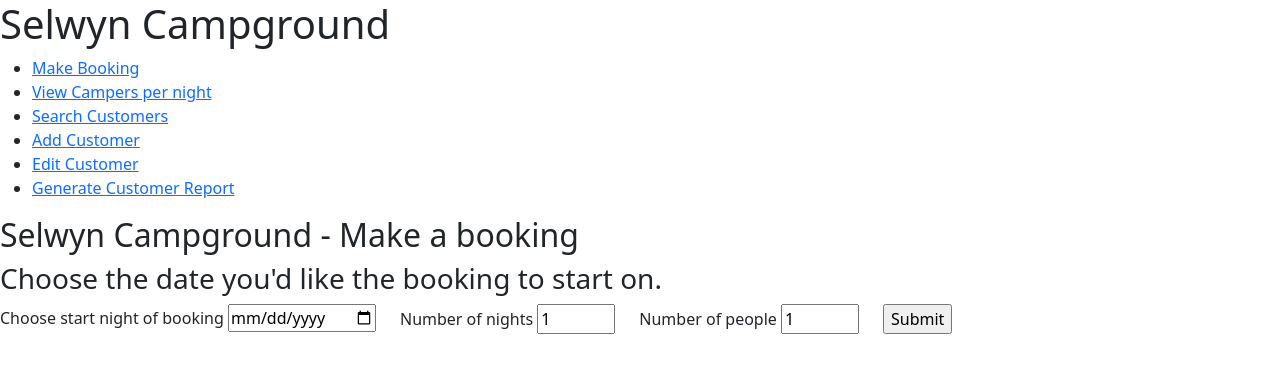
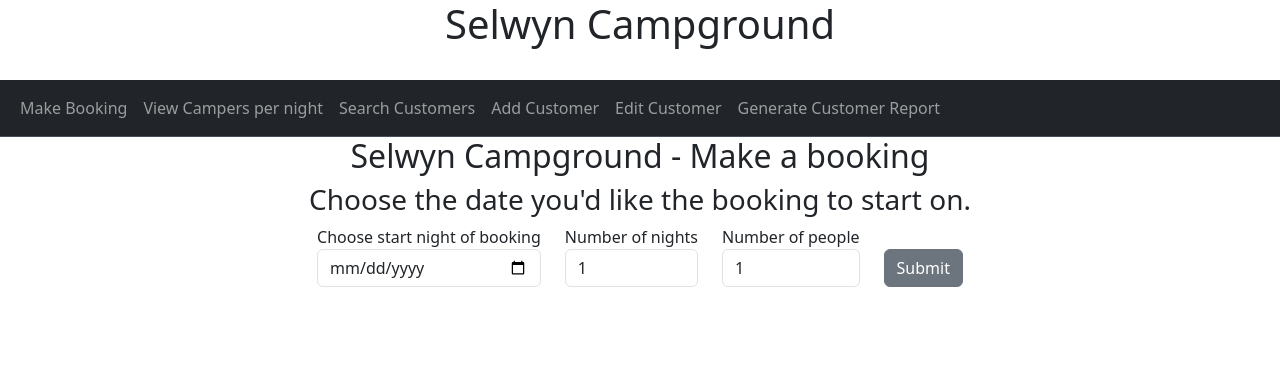
Before and after one commit to bjvhombrebueno/scg, a Flask app: page /booking in a window 1280 px wide. Shown: the top 373 px of the page. Run offline with Flask 3, Linux system fonts and the light colour scheme.

Commit message:
added css for booking and related templates

```diff
--- a/static/styles/styles.css
+++ b/static/styles/styles.css
@@ -1,7 +1,15 @@
-input.is-invalid {
-
-    border: none;
-    outline: 2px solid red;
-    border-radius: 5px;
-    color:red
+h1 {
+  text-align:center;
+}
+h2 {
+    text-align:center;
   }
+h3 {
+    text-align:center;
+  }
+h4 {
+    text-align:center;
+  }
+h5 {
+    text-align:center;
+  }
--- a/templates/base.html
+++ b/templates/base.html
@@ -5,12 +5,35 @@
         <title>{% block title %}{% endblock %}</title>
         <!-- CSS only -->
         <link href="https://cdn.jsdelivr.net/npm/bootstrap@5.3.3/dist/css/bootstrap.min.css" rel="stylesheet" integrity="sha384-QWTKZyjpPEjISv5WaRU9OFeRpok6YctnYmDr5pNlyT2bRjXh0JMhjY6hW+ALEwIH" crossorigin="anonymous">
-        <!-- <link rel="stylesheet" type = "text/css" href="{{url_for('static',filename = 'styles/styles.css')}}"> -->
+        <link rel="stylesheet" type = "text/css" href="{{url_for('static',filename = 'styles/styles.css')}}">
     </head>
 
 
     <body>
-        <nav>
+      <h1 style="text-align:center;">Selwyn Campground</h1><br>
+        <!-- <nav class="navbar navbar-expand-lg bg-body-tertiary"> -->
+        <nav class="navbar navbar-expand-lg bg-dark border-bottom border-body" data-bs-theme="dark" >
+          <div class="container-fluid">
+            <div class="collapse navbar-collapse" id="navbarSupportedContent">
+
+
+              <ul class="navbar-nav me-auto mb-2 mb-lg-0">
+
+                  <li class="nav-item"><a class="nav-link" href="{{ url_for('booking') }}">Make Booking</a></li>
+                  <li class="nav-item"><a class="nav-link" href="{{ url_for('campers') }}">View Campers per night</a></li>
+                  <li class="nav-item"><a class="nav-link" href="/customer/search">Search Customers</a></li>
+                  <li class="nav-item"><a class="nav-link" href="/customer/add">Add Customer</a></li>
+                  <li class="nav-item"><a class="nav-link" href="/mycustomer">Edit Customer</a></li>
+                  <li class="nav-item"><a class="nav-link" href="/mycustomer">Generate Customer Report</a></li>
+              </ul>
+
+            <div>
+
+
+          </div>
+
+        </nav>
+          <!-- <nav>
             <h1>Selwyn Campground</h1>
             <ul>
                 <li><a href="{{ url_for('booking') }}">Make Booking</a></li>
@@ -20,7 +43,7 @@
                 <li><a href="/mycustomer">Edit Customer</a></li>
                 <li><a href="/mycustomer">Generate Customer Report</a></li>
             </ul>
-          </nav>
+          </nav> -->
           <section class="content">
             <header>
               {% block header %}{% endblock %}
--- a/templates/datepicker.html
+++ b/templates/datepicker.html
@@ -9,23 +9,25 @@
 {% else %}
     <form action="{{url_for('booking')}}" method="POST" class="row needs-validation" novalidate>
 {% endif %}
+<div class="container text-center">
+    <div class = "row justify-content-center">
         <div class = "col-auto">
-    <label for="bookingdate">Choose start night of booking</label>
-    <input type="date" min="{{currentdate}}" name="bookingdate" required/>
+            <label for="bookingdate">Choose start night of booking</label><br>
+            <input type="date" class="form-control" min="{{currentdate}}" name="bookingdate" required/>
             <div class="invalid-feedback">
                 Please select a valid date
             </div>
         </div>
         <div class = "col-auto">
-    <label for="bookingnights">Number of nights</label>
-    <input type="number" name="bookingnights" min="1" max="5" step="1" value="1" required/>
+            <label for="bookingnights">Number of nights</label><br>
+            <input type="number" class="form-control" name="bookingnights" min="1" max="5" step="1" value="1" required/>
             <div class="invalid-feedback">
                 Value cannot be 0
             </div>
         </div>
         <div class = "col-auto">
-    <label for="occupancy">Number of people</label>
-    <input type="number" name="occupancy" min="1" max="8" step="1" value="1" required/>
+            <label for="occupancy">Number of people</label><br>
+            <input type="number" class="form-control" name="occupancy" min="1" max="8" step="1" value="1" required/>
             <div class="invalid-feedback">
                 Value cannot be 0
             </div>
@@ -33,8 +35,13 @@
 
 
         <div class = "col-auto">
-    <input type="submit"/>
+            <br>
+            <input class="btn btn-secondary" type="submit"/>
         </div>
+    </div>
+</div>
+
+
 </form>
 
 {% endblock %}
```
Also changed, not shown: templates/bookingconfirmation.html (+5 -5 lines), templates/bookingform.html (+13 -10 lines). Lines whose indentation alone changed are shown as unchanged.
